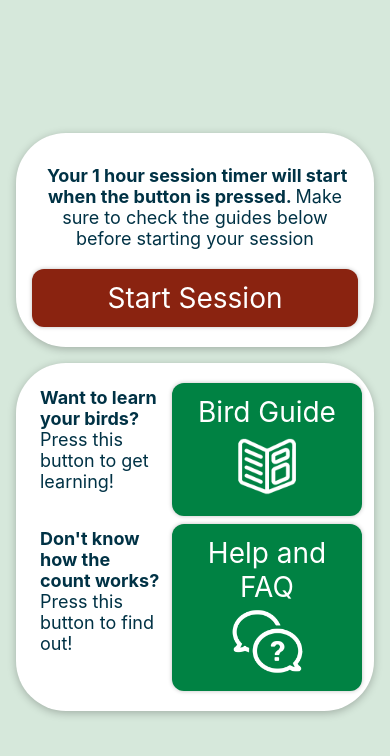
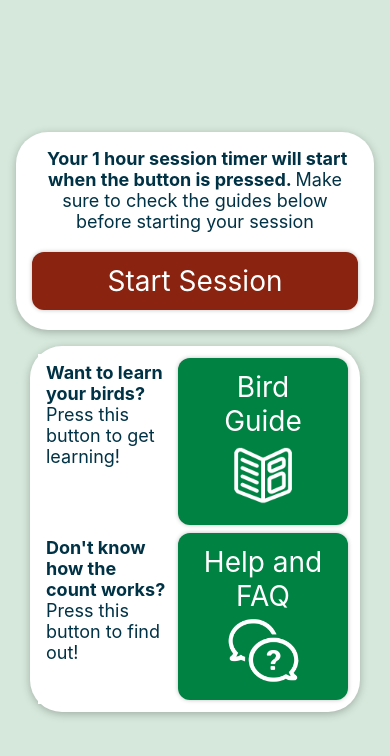
Before and after one commit to Platymek/HumanComputerInteraction-HiFi-Prototype, a React Native app: screen /Dashboard in a window 390 px wide. Shown: the top 756 px of the page. Built offline with nearby package versions, Linux system fonts and the light colour scheme.

Commit message:
UI improvements

```diff
--- a/pages/Dashboard.js
+++ b/pages/Dashboard.js
@@ -19,25 +19,34 @@ export default function Dashboard({ navigation, route }) {
                 alignItems: 'center',
                 justifyContent: 'center',
                 backgroundColor: colors[7],
-                width:'100%'
+                width: '100%',
             }}
         >
             <View
                 style={{
 
                     padding: 16,
-                    maxWidth: 500,
-                    width:'100%'
+                    maxWidth: 400,
+                    width: '100%',
                 }}
             >{/* Title and start session section */}
-                <Container colors={colors}>
+                <Container
+
+                    colors={colors}
+                    style={{
+
+                        borderRadius: 32,
+                    }}
+                >
 
                     <Text style={{
 
                         fontSize: 18,
                         color: colors[2],
                         textAlign: 'center',
-                        margin: 16,
+                        marginLeft: 16,
+                        marginRight: 16,
+                        marginBottom: 16,
                         width:'100%'
                     }}>
                         <Text style={{ fontWeight: 'bold' }}> Your 1 hour session timer will start when the button is pressed. </Text>
@@ -71,7 +80,12 @@ export default function Dashboard({ navigation, route }) {
 
                     style={{
 
-                        justifyContent:'space-between'
+                        justifyContent: 'space-between',
+                        borderRadius: 32,
+                        maxWidth: 330,
+                        alignSelf: 'center',
+                        padding: 8,
+                        paddingRight: 16,
                     }}
                 >
                     <View
--- a/pages/Results.js
+++ b/pages/Results.js
@@ -28,6 +28,7 @@ export default function Results({
 
                     marginBottom: 16,
                     alignContent: 'center',
+                    borderRadius: 32,
                 }}
             >
                 <Text style={{
```
